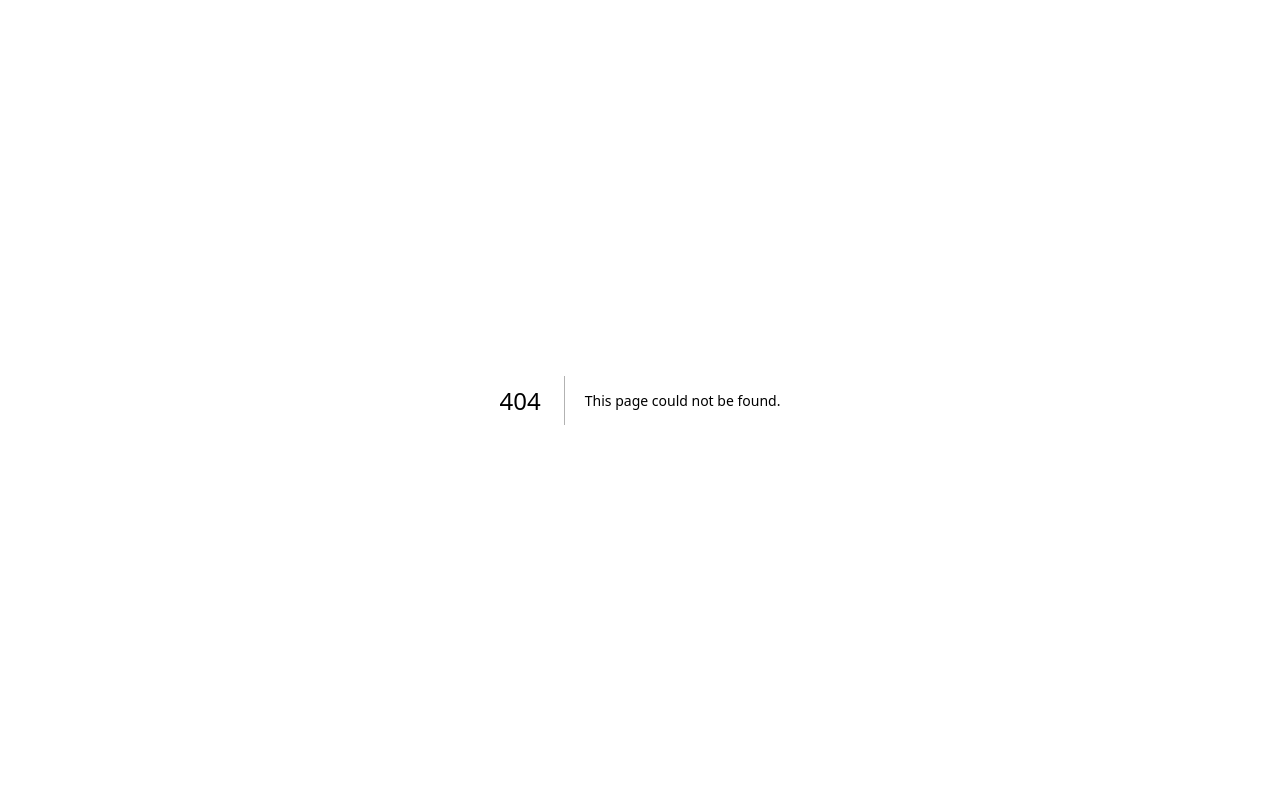
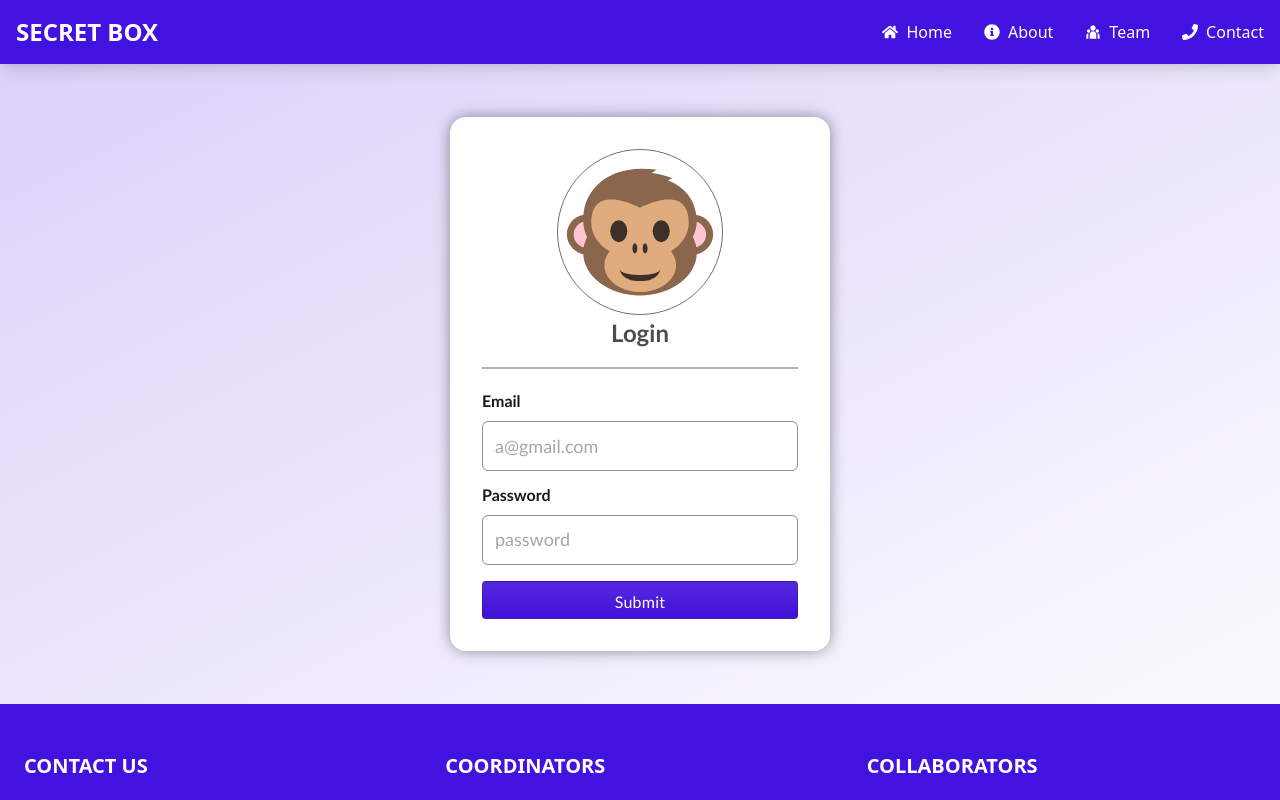
Before and after one commit to AadiJainTikamgarh/Secret-Box, a Next.js app: page /m in a window 1280 px wide. Before the commit this address had no page. Shown: the top 800 px of the page. Built offline with nearby package versions, Linux system fonts and the light colour scheme.

Commit message:
Fixing sign up form

```diff
--- a/src/app/s/page.jsx
+++ b/src/app/m/page.jsx
@@ -1,5 +1,5 @@
 import React from 'react'
-import Form from '@/Components/Form'
+import LoginForm from '@/Components/LoginForm'
 import Header from '@/Components/Header'
 import Footer from '@/Components/Footer'
 
@@ -8,7 +8,7 @@ const page = () => {
     <div className='min-h-screen'>
      <Header/>
     <div className='flex flex-col justify-center items-center px-4 py-10 bg-gradient-to-br from-[#4212de30] to-[#4212de05] min-h-[80vh]'>
-      <Form/>
+      <LoginForm/>
     </div>
     <Footer/>
     </div>
```
